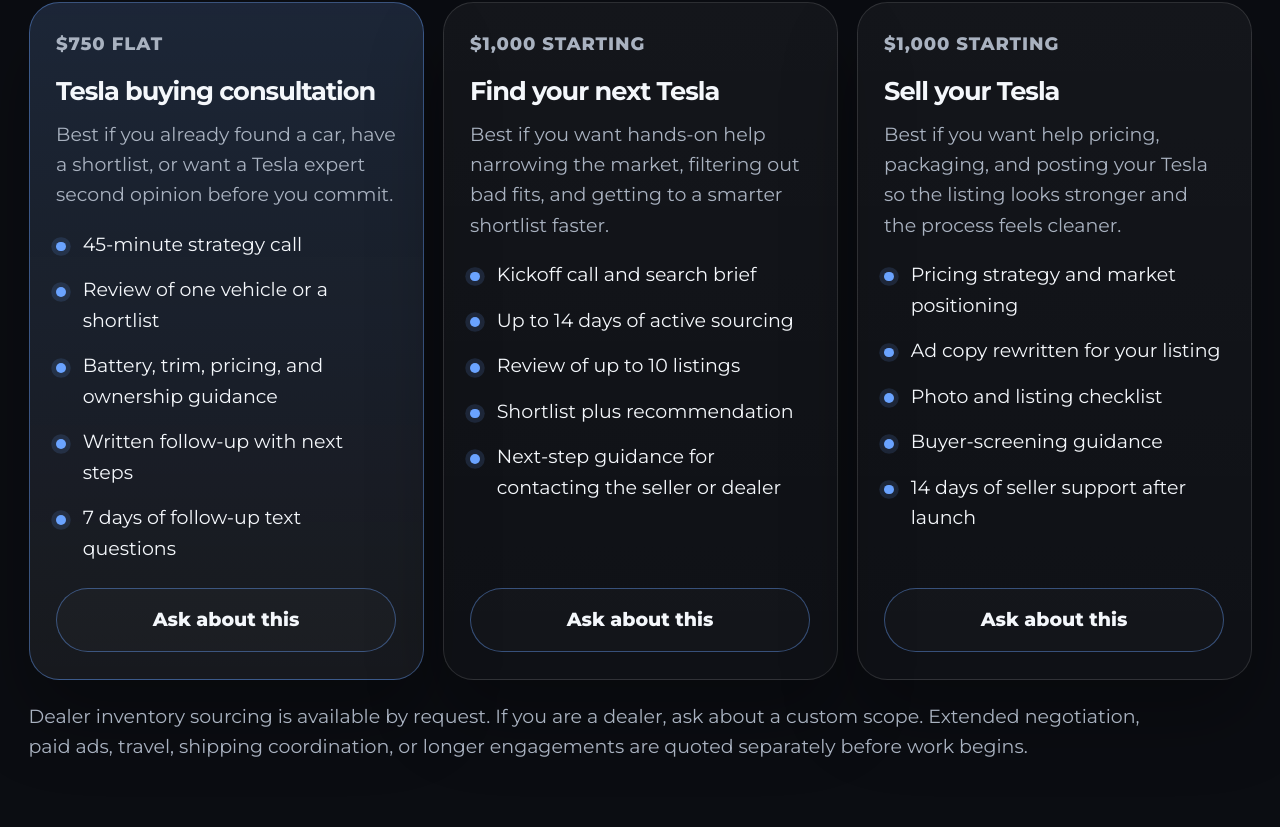
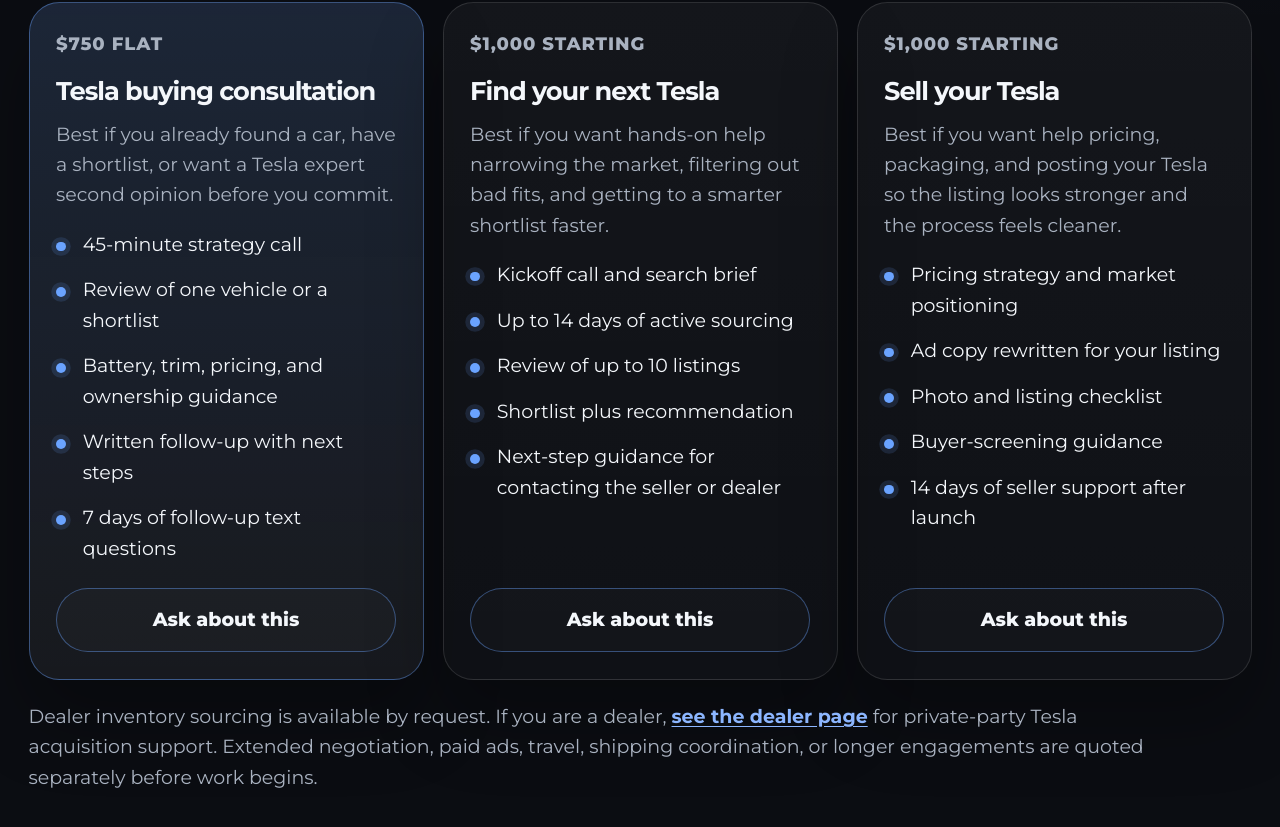
Before and after one commit to adamqureshi/i-only-buy-teslas, a website: page index.html in a window 1280 px wide. Shown: the part 1933-2760 px from the top of the page. Drawn offline with Linux system fonts and the light colour scheme.

Commit message:
Add files via upload

```diff
--- a/index.html
+++ b/index.html
@@ -115,6 +115,7 @@
 
         <nav class="site-nav" aria-label="Primary navigation">
           <a href="#services">Pricing</a>
+          <a href="/dealer.html">Dealer</a>
           <a href="#about">About</a>
           <a href="#contact">Contact</a>
         </nav>
@@ -272,9 +273,10 @@
           </div>
 
           <p class="scope-note">
-            Dealer inventory sourcing is available by request. If you are a dealer, ask about a
-            custom scope. Extended negotiation, paid ads, travel, shipping coordination, or longer
-            engagements are quoted separately before work begins.
+            Dealer inventory sourcing is available by request. If you are a dealer,
+            <a class="text-link" href="/dealer.html">see the dealer page</a>
+            for private-party Tesla acquisition support. Extended negotiation, paid ads, travel,
+            shipping coordination, or longer engagements are quoted separately before work begins.
           </p>
         </div>
       </section>
@@ -309,6 +311,7 @@
                 You want Tesla-only inventory sourcing help from someone already deep in the
                 product and market.
               </p>
+              <a class="text-link" href="/dealer.html">See dealer services</a>
             </article>
           </div>
         </div>
@@ -539,6 +542,7 @@
       <div class="shell footer-bottom">
         <div class="footer-links">
           <a href="#services">Pricing</a>
+          <a href="/dealer.html">Dealer</a>
           <a href="#about">About</a>
           <a href="#contact">Contact</a>
           <a href="https://onlyusedtesla.com/" target="_blank" rel="noreferrer">Only Used Tesla</a>
```
